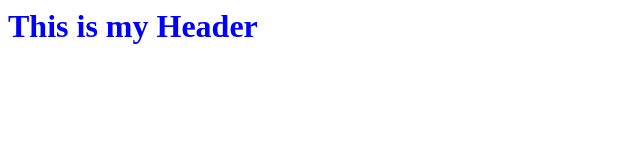
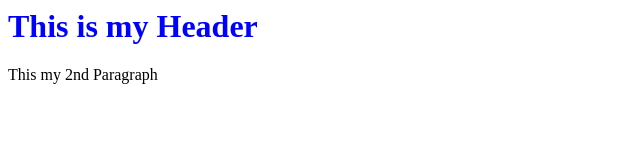
Before and after one commit to Hiranmayee-eng/HttpsRemoteRepository, a plain HTML site: page index.html in a window 1280 px wide. Shown: the whole page, without its empty margins (0-640 px from the left). Drawn offline with Linux system fonts and the light colour scheme.

Commit message:
added 2nd Paragraph

```diff
--- a/index.html
+++ b/index.html
@@ -12,4 +12,5 @@
 
 </body>
 <h1> This is my Header</h1>
+    <p> This my 2nd Paragraph </p>    <!-- added 2nd para-->
 </html>
```
